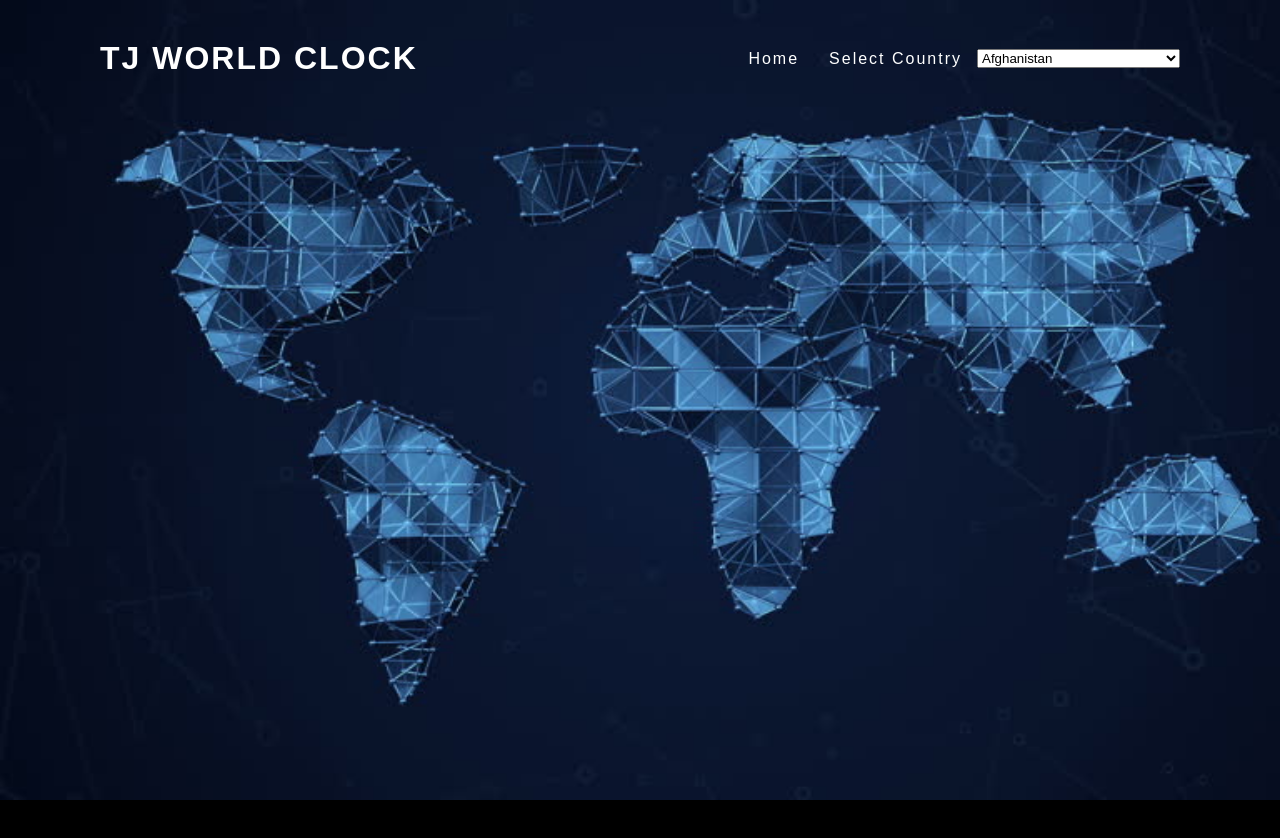
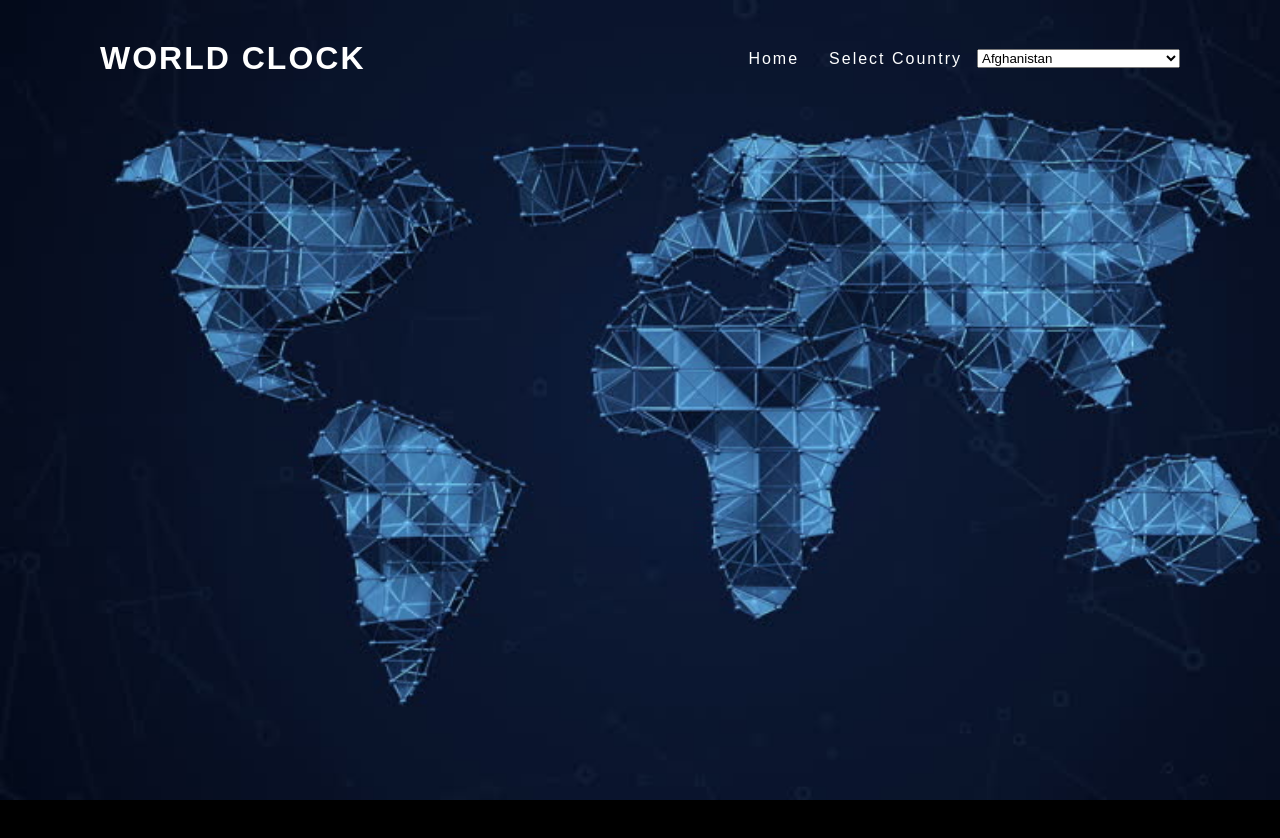
Before and after one commit to Abhisharma08/WorldClock, a plain HTML site: page index.html in a window 1280 px wide. Shown: the top 838 px of the page. Drawn offline with Linux system fonts and the light colour scheme; a web font is replaced by a local one.

Commit message:
Add files via upload

```diff
--- a/index.html
+++ b/index.html
@@ -7,7 +7,7 @@
 </head>
 <body>
 	<header>
-		<a href="#" class="logo"> TJ World Clock </a>
+		<a href="#" class="logo"> World Clock </a>
 
 		<ul>
 			<li><a href="#">Home</a></li>
```
